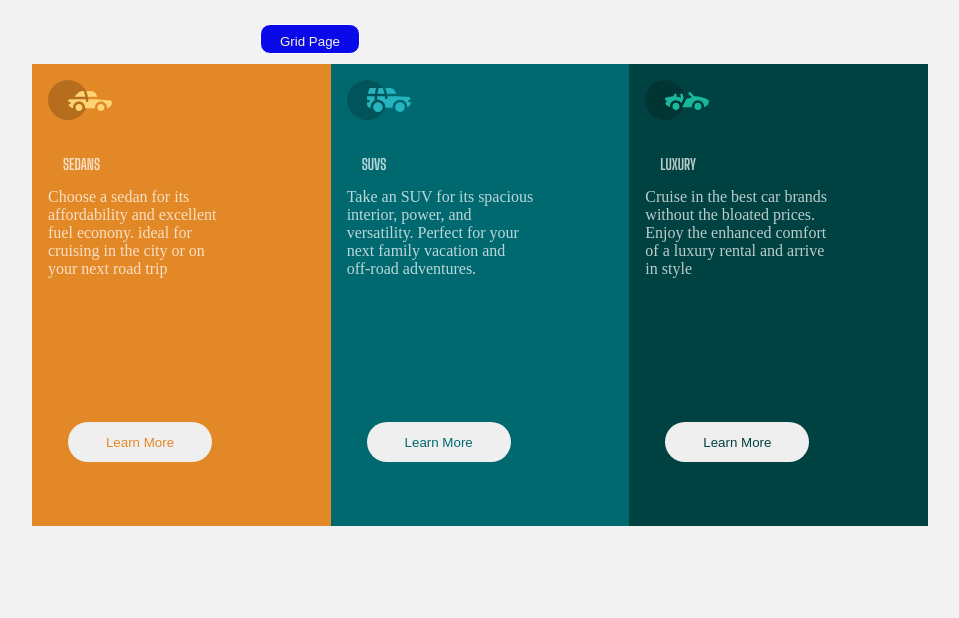
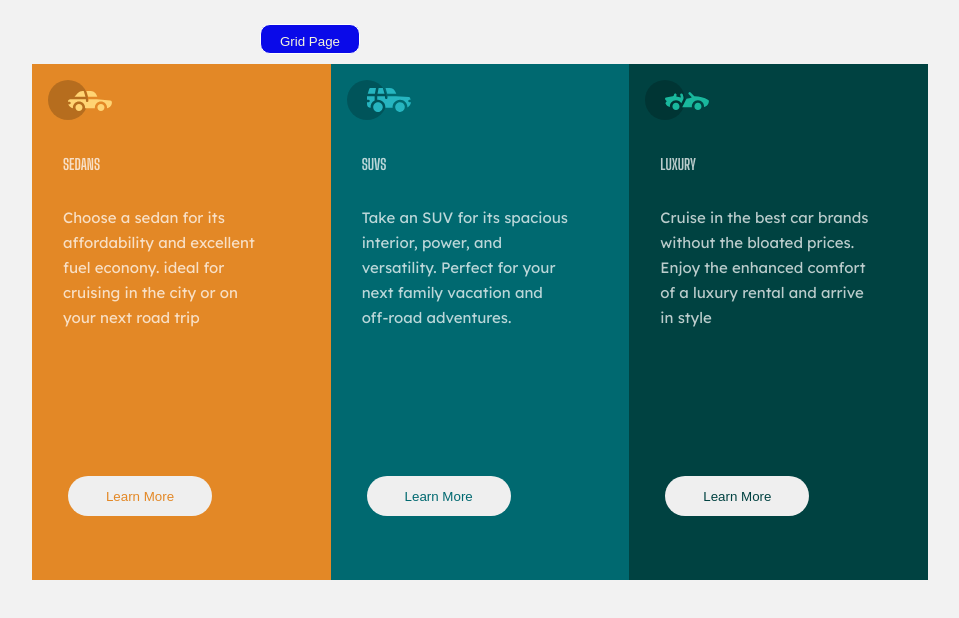
Before and after one commit to Abuyedaniel/Flexbox-and-Grid, a plain HTML site: page index.html in a window 1280 px wide. Shown: the whole page, without its empty margins (160-1119 px from the left). Drawn offline with Linux system fonts and the light colour scheme.

Commit message:
Final html commit

```diff
--- a/index.html
+++ b/index.html
@@ -23,7 +23,7 @@
         <div class="sedan">
             <img src="icon-sedans.svg" alt="sedans">
             <h1>SEDANS</h1>
-            <div class="paragraph">
+            <div class="p">
                 <p>Choose a sedan for its</p>
                 <p>affordability and excellent</p>
                 <p>fuel econony. ideal for</p>
@@ -35,7 +35,7 @@
         <div class="suv">
             <img src="icon-suvs.svg" alt="suv">
             <h1>SUVS</h1>
-            <div class="paragraph">
+            <div class="p">
                 <p>Take an SUV for its spacious</p>
                 <p>interior, power, and</p>
                 <p>versatility. Perfect for your</p>
@@ -47,7 +47,7 @@
         <div class="luxury">
             <img src="icon-luxury.svg" alt="luxury">
             <h1>LUXURY</h1>
-            <div class="paragraph">
+            <div class="p">
                 <p>Cruise in the best car brands</p>
                 <p>without the bloated prices.</p>
                 <p>Enjoy the enhanced comfort</p>
```
